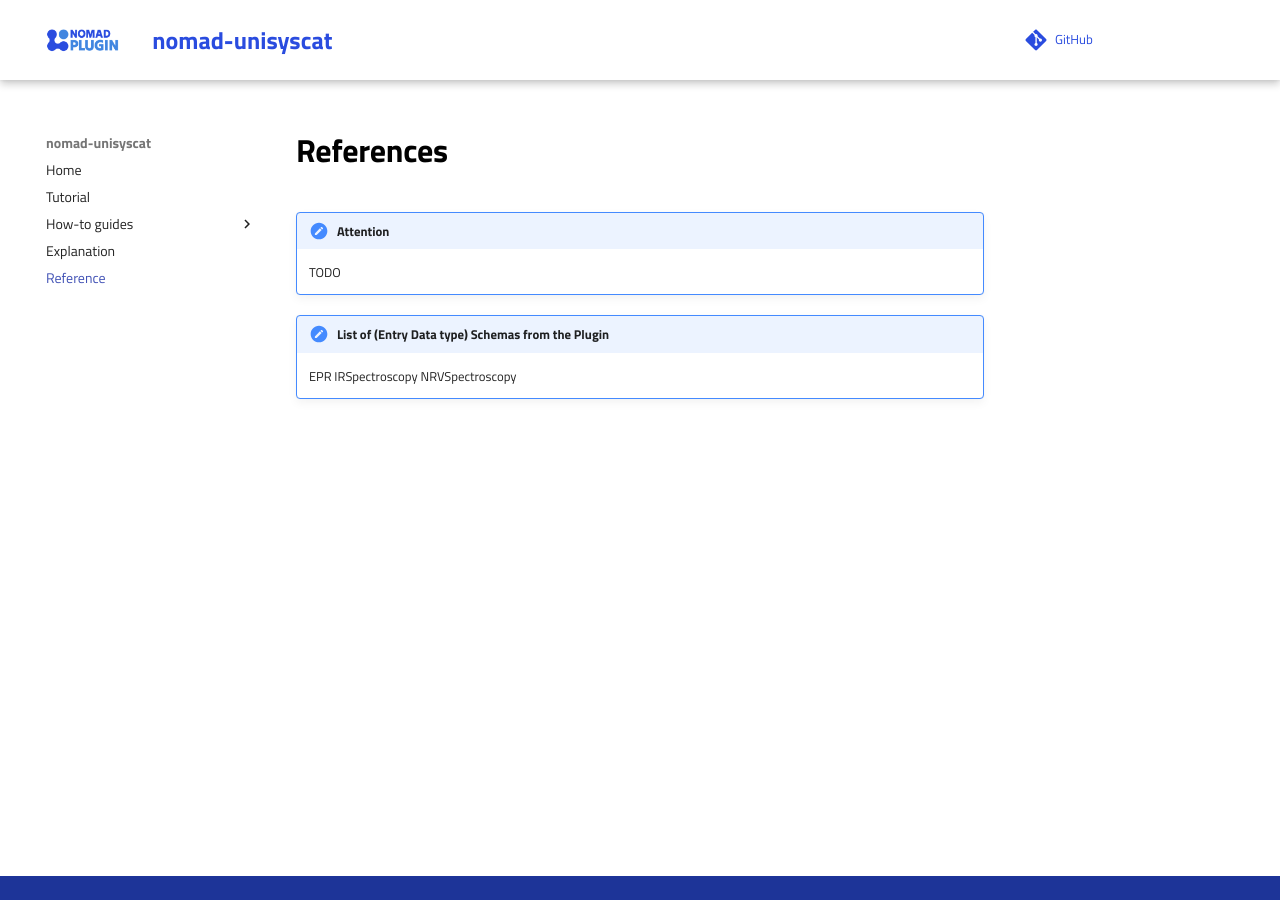
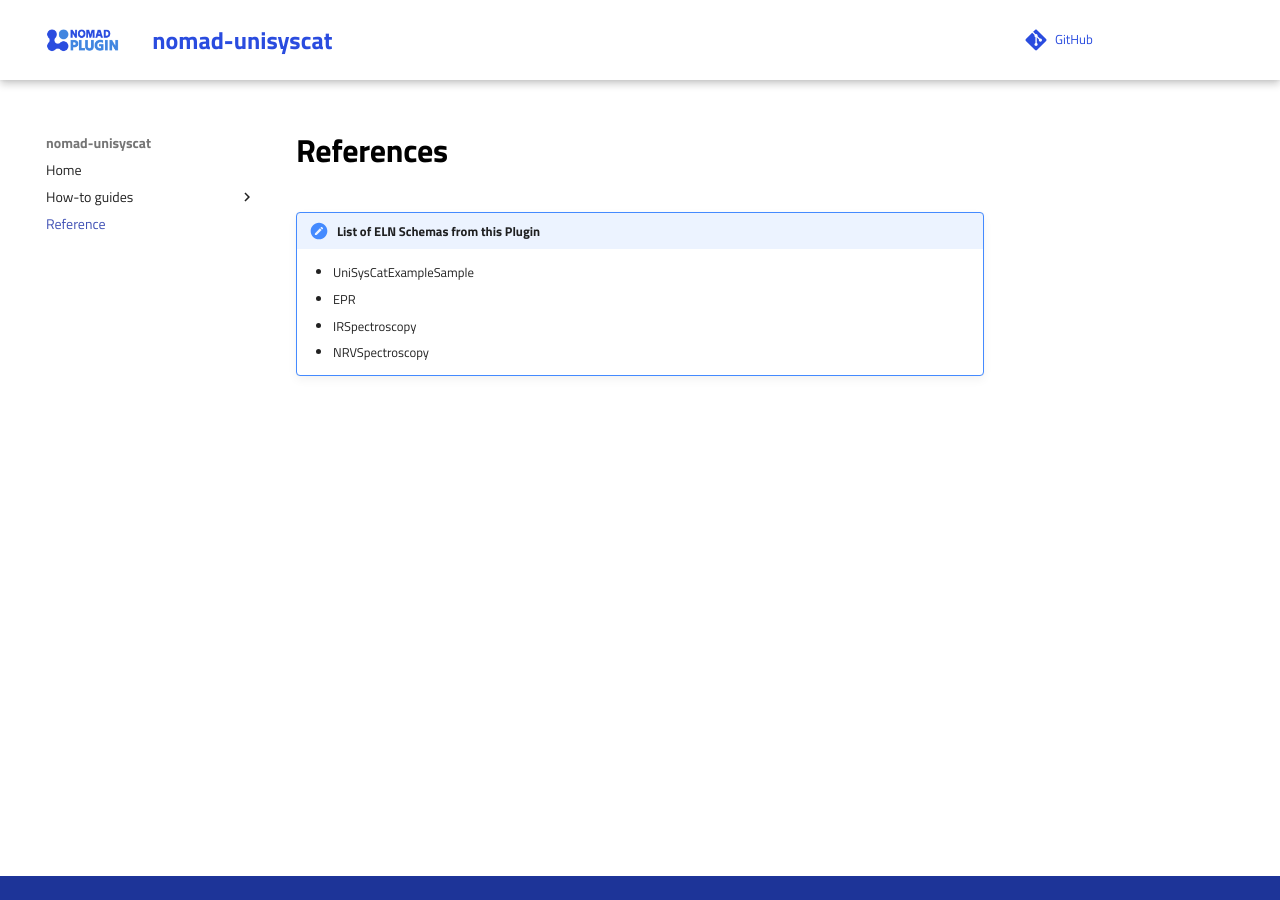
Before and after one commit to FAIRmat-NFDI/nomad-unisyscat-plugin, an MkDocs documentation site: the page built from docs/reference/references.md, in a window 1280 px wide. Built offline with MkDocs 1.6.1 and Material for MkDocs 9.7.7, drawn with Linux system fonts in a browser that asks for light colours; comment, search, counter and statistics services are not loaded.

Commit message:
clean up docs

```diff
--- a/docs/reference/references.md
+++ b/docs/reference/references.md
@@ -1,9 +1,8 @@
 # References
 
-!!! note "Attention"
-    TODO
+!!! note "**List of ELN Schemas from this Plugin**"
 
-!!! note "List of (Entry Data type) Schemas from the Plugin"
-    EPR
-    IRSpectroscopy
-    NRVSpectroscopy
+    - UniSysCatExampleSample
+    - EPR
+    - IRSpectroscopy
+    - NRVSpectroscopy
--- a/mkdocs.yml
+++ b/mkdocs.yml
@@ -6,13 +6,9 @@ repo_url: https://github.com/Pepe-Marquez/nomad-unisyscat
 
 nav:
   - Home: index.md
-  - Tutorial: tutorial/tutorial.md
   - How-to guides:
       - Install this Plugin: how_to/install_this_plugin.md
       - Use this Plugin: how_to/use_this_plugin.md
-      - Contribute to this plugin: how_to/contribute_to_this_plugin.md
-      - Contribute to the documentation: how_to/contribute_to_the_documentation.md
-  - Explanation: explanation/explanation.md
   - Reference: reference/references.md
 plugins:
   - search
```
